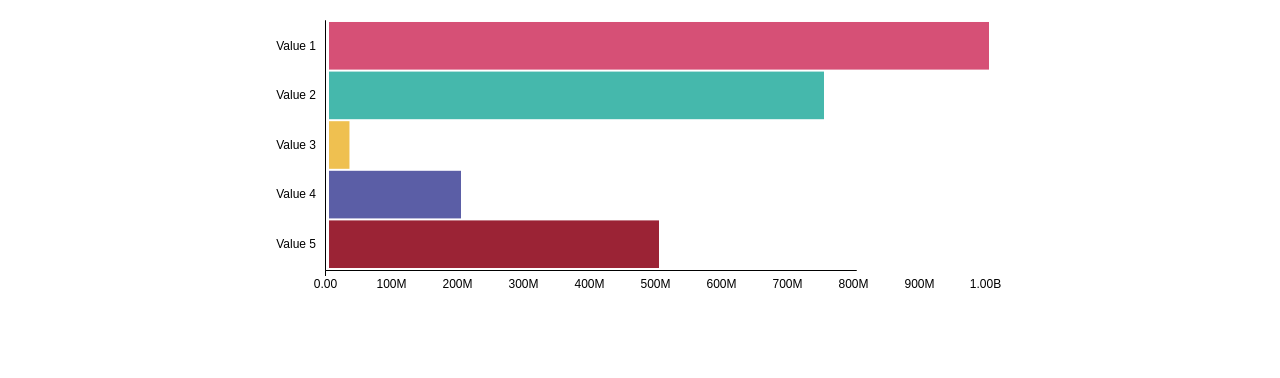
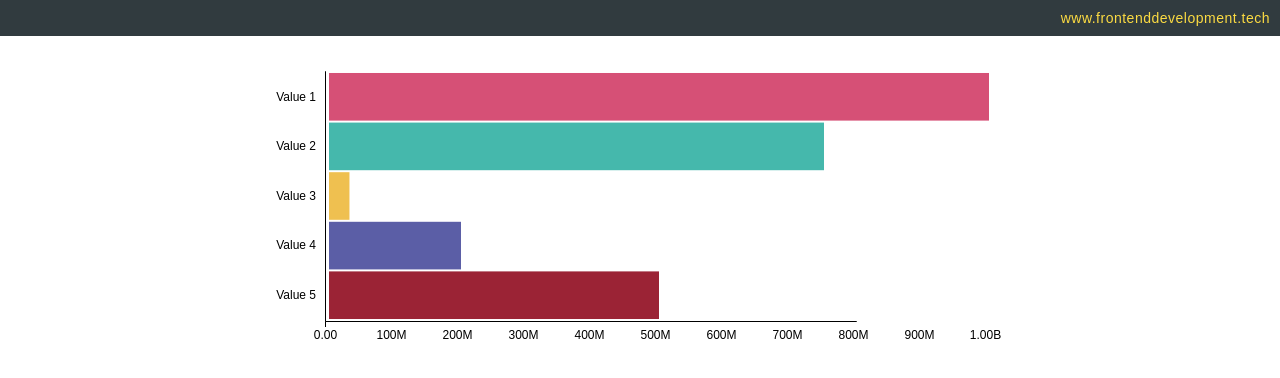
Before and after one commit to eastcoastdeveloper/D3-Bar-Chart, a plain HTML site: page index.html in a window 1280 px wide. Drawn offline with nearby package versions, Linux system fonts and the light colour scheme.

Commit message:
1 file modified

```diff
--- a/index.html
+++ b/index.html
@@ -9,6 +9,18 @@
         height: 100vh;
         margin: 0;
         padding: 0;
+      }
+      .website {
+        font: normal 14px sans-serif;
+        letter-spacing: 0.5px;
+        display: block;
+        text-align: right;
+        cursor: pointer;
+        background-color: #313b3f;
+        color: #fcdb42;
+        padding: 10px;
+        text-decoration: none;
+        margin-bottom: 15px;
       }
 
       #graph-wrapper {
@@ -40,6 +52,9 @@
   </head>
 
   <body>
+    <a class="website" href="https://frontenddevelopment.tech/" target="_blank"
+      >www.frontenddevelopment.tech</a
+    >
     <div id="graph-wrapper">
       <svg></svg>
     </div>
```
